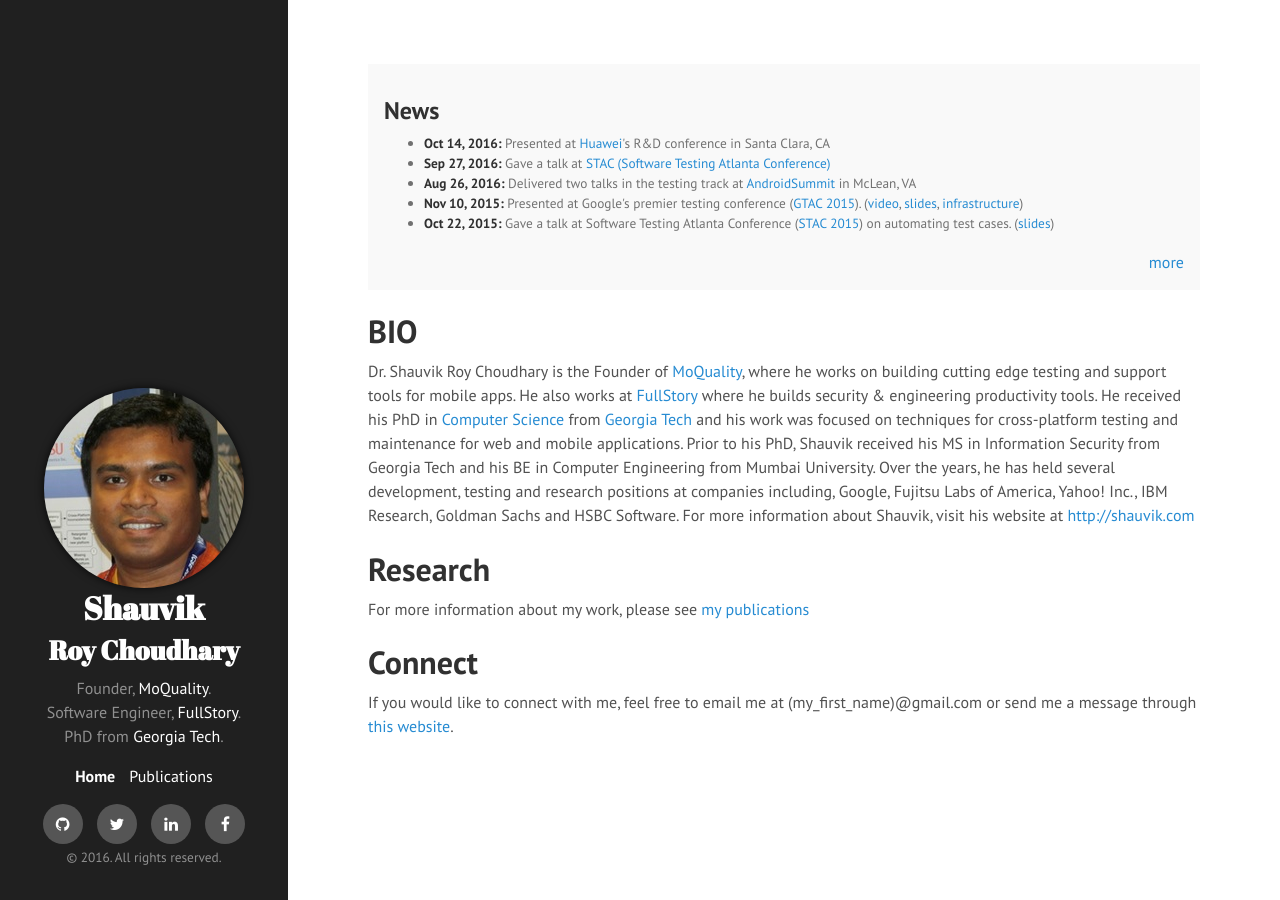
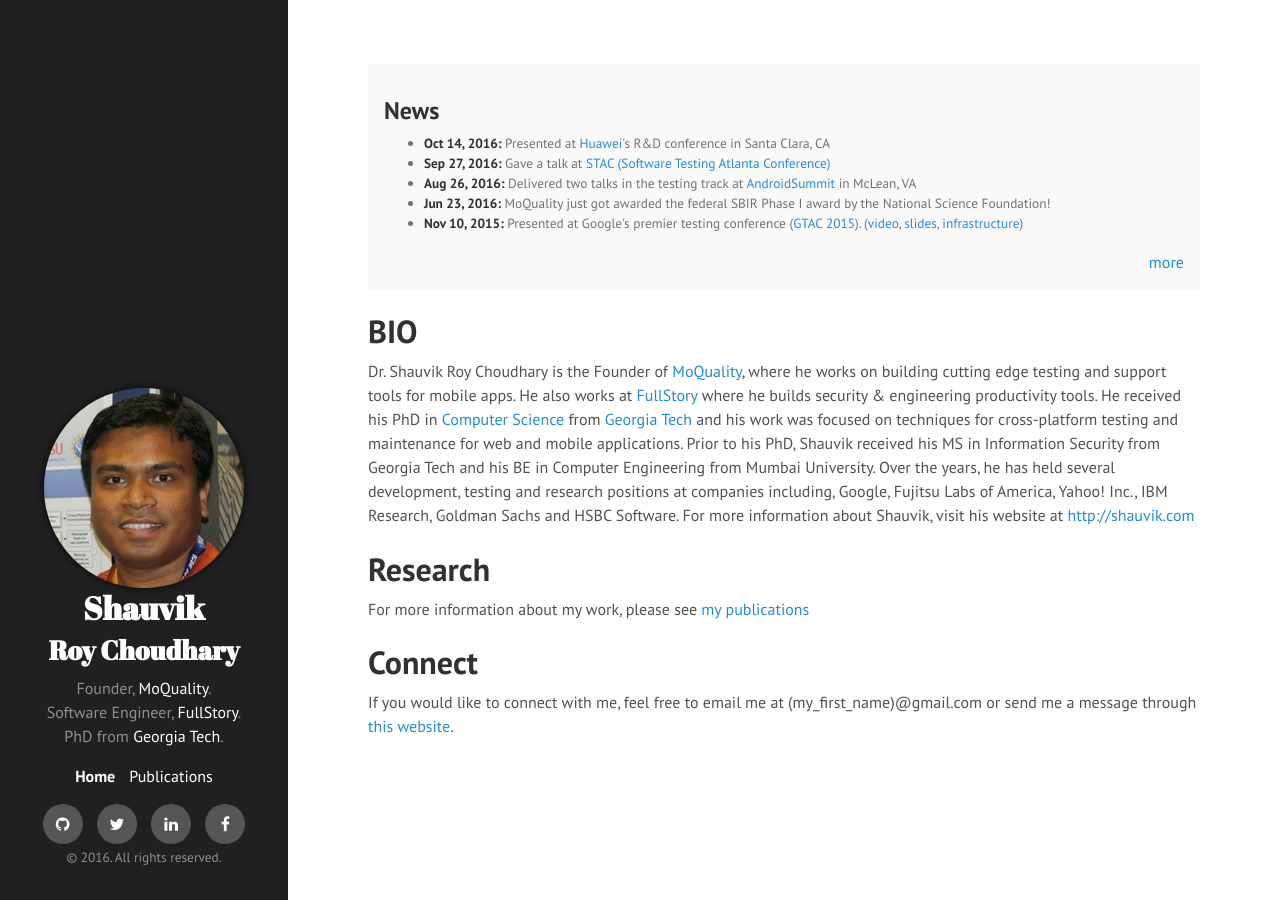
Before and after one commit to shauvik/shauvik.github.io, a Jekyll site: the page built from index.html, in a window 1280 px wide. Built offline with Jekyll 4.4.1, drawn with Linux system fonts in a browser that asks for light colours; nearby versions of some CDN libraries.

Commit message:
Update news.md

```diff
--- a/_includes/news.md
+++ b/_includes/news.md
@@ -1,6 +1,7 @@
 * <strong>Oct 14, 2016:</strong> Presented at <a href="huawei.com">Huawei</a>'s R&D conference in Santa Clara, CA
 * <strong>Sep 27, 2016:</strong> Gave a talk at <a href="http://www.softwaretestingatlcon.com/">STAC (Software Testing Atlanta Conference) </a>
 * <strong>Aug 26, 2016:</strong> Delivered two talks in the testing track at <a href="http://androidsummit.org/">AndroidSummit</a> in McLean, VA
+* <strong>Jun 23, 2016:</strong> MoQuality just got awarded the federal SBIR Phase I award by the National Science Foundation!
 * <strong>Nov 10, 2015:</strong> Presented at Google's premier testing conference (<a href="https://developers.google.com/google-test-automation-conference/2015">GTAC 2015</a>). (<a href="https://youtu.be/Vt8EUQtqBuA">video</a>, <a href="http://bit.ly/shauvik_gtac2015">slides</a>, <a href="http://bear.cc.gatech.edu/~shauvik/androtest/">infrastructure</a>)
 
 * <strong>Oct 22, 2015:</strong> Gave a talk at Software Testing Atlanta Conference (<a href="http://softwaretestingatlcon.com">STAC 2015</a>) on automating test cases. (<a href="http://www.slideshare.net/shauvik/from-manual-to-automated-tests-stac-2015">slides</a>)
```
